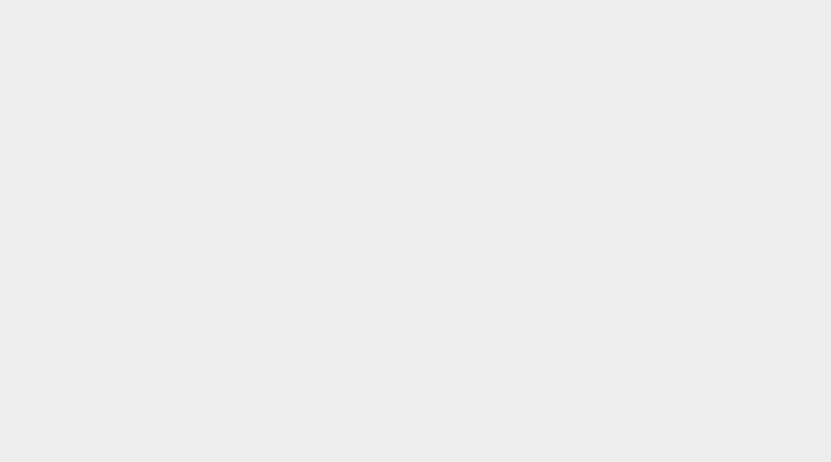
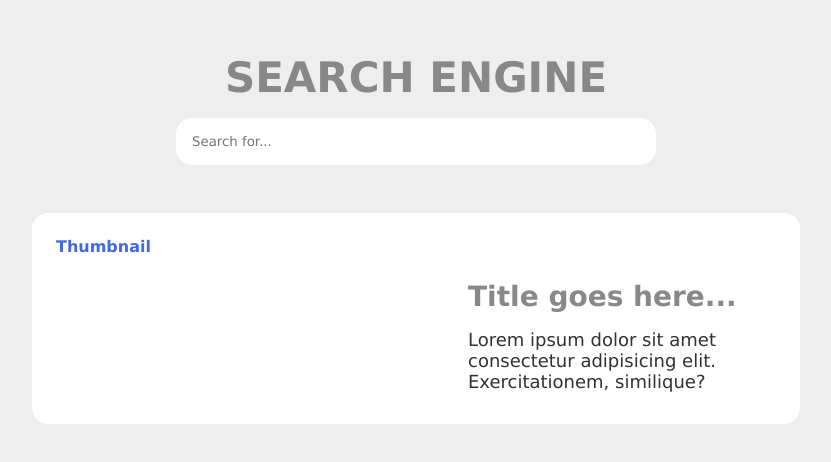
Before and after one commit to neilic023/Search-Engine, a React (Create React App) app in the folder frontend/: page / in a window 1280 px wide. Shown: the part 154-616 px from the top of the page, without its empty margins (224-1055 px from the left). Built offline with nearby package versions, Linux system fonts and the light colour scheme; no server answers.

Commit message:
styling search engine component

```diff
--- a/frontend/src/App.js
+++ b/frontend/src/App.js
@@ -1,10 +1,14 @@
+import React from 'react'
+
+import SearchEngine from './components/SearchEngine'
 
 import './App.css';
+
 
 function App() {
   return (
     <div className="App">
-
+      <SearchEngine/>
     </div>
   );
 }
--- a/frontend/src/components/SearchEngine.css
+++ b/frontend/src/components/SearchEngine.css
@@ -0,0 +1,96 @@
+* {
+  margin: 0;
+  padding: 0;
+  box-sizing: border-box;
+
+  font-family: "Lucida Sans", sans-serif;
+}
+body {
+  background-color: #eee;
+}
+
+header {
+  display: flex;
+  flex-direction: column;
+  align-items: center;
+  margin-bottom: 32px;
+}
+
+h1 {
+  color: #888;
+  font-size: 42px;
+  text-transform: uppercase;
+  text-align: center;
+  margin-bottom: 16px;
+}
+
+.search-box {
+  display: flex;
+  align-items: center;
+  justify-content: center;
+  border-radius: 16px;
+  overflow: hidden;
+  width: 100%;
+  max-width: 480px;
+  margin-bottom: 16px;
+  transition: 0.4s;
+}
+
+.search-box input {
+  display: block;
+  appearance: none;
+  outline: none;
+  border: none;
+
+  padding: 16px;
+  width: 100%;
+  transition: 0.4s;
+}
+
+.search-box:focus-within {
+  box-shadow: 3px 3px 6px rgba(0, 0, 0, 0.2);
+  transform: translateY(-5px);
+}
+.container {
+  display: flex;
+}
+
+.results {
+  max-width: 768px;
+  margin: 0 auto;
+  display: flex;
+}
+
+.result {
+  width: 100%;
+  padding: 16px;
+  margin-bottom: 16px;
+  background-color: white;
+  border-radius: 16px;
+}
+
+.result:hover {
+  box-shadow: 3px 3px 6px rgba(0, 0, 0, 0.2);
+}
+
+.result h3 {
+  color: #888;
+  font-size: 28px;
+  margin-left: 420px;
+  margin-bottom: 16px;
+  margin-top: 16px;
+}
+
+.thumbnail {
+  color: royalblue;
+  padding: 8px;
+  margin-bottom: 16px;
+  border-radius: 16px;
+}
+
+.result p {
+  color: #313131;
+  font-size: 18px;
+  margin-bottom: 16px;
+  margin-left: 420px;
+}
--- a/frontend/src/components/SearchEngine.js
+++ b/frontend/src/components/SearchEngine.js
@@ -1,5 +1,5 @@
 import React, { useState, useEffect } from 'react'
-import './Search.css'
+import './SearchEngine.css'
 
 import api from '../axios'
 
@@ -25,6 +25,9 @@ const Search = () => {
     }
 
 
+    useEffect(() => {
+        fetchData();
+      }, [])
 
     return (
         <div>
```
